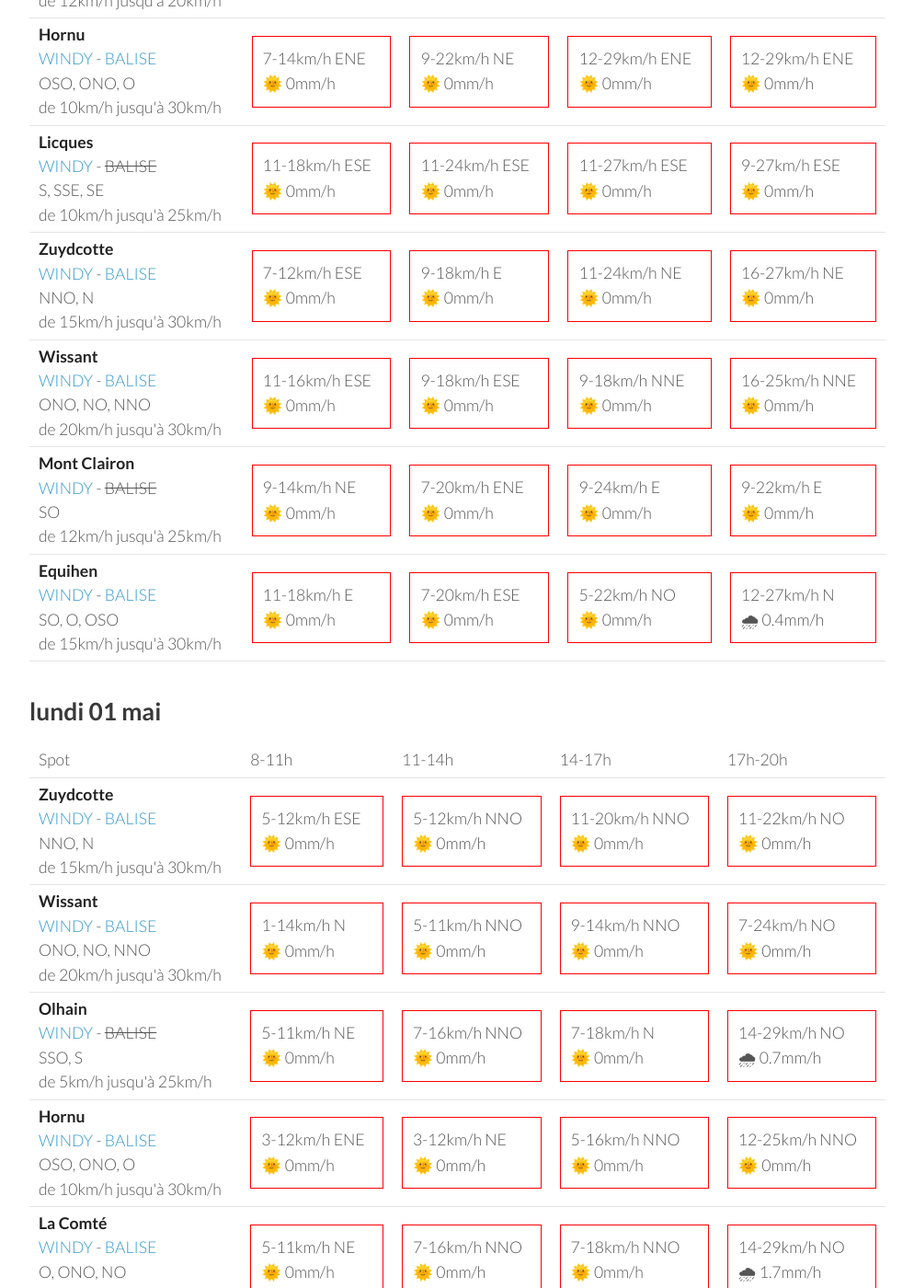
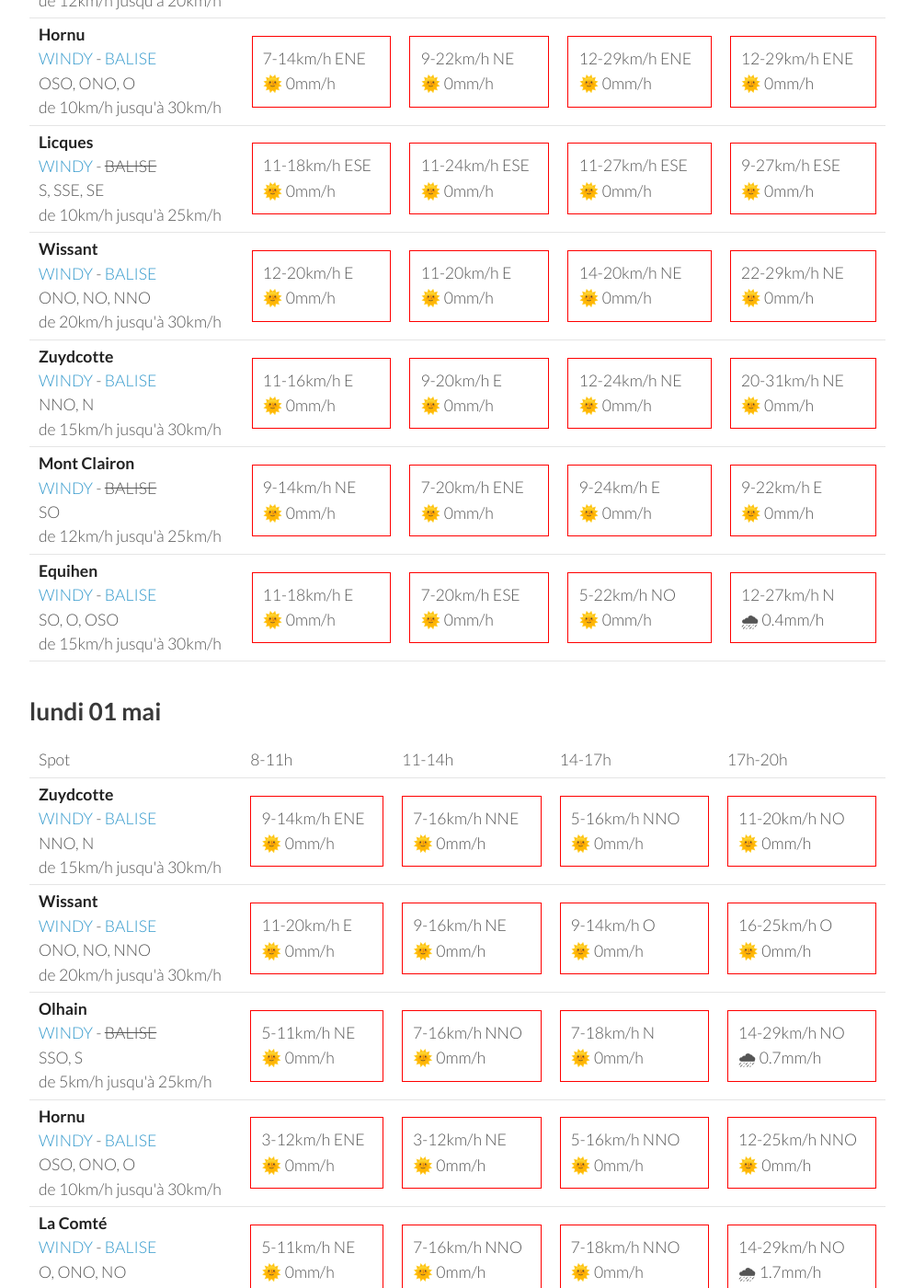
Before and after one commit to parapente-dans-le-nord/parapente-dans-le-nord.github.io, a Jekyll site: the page built from all.markdown, in a window 1280 px wide and 1400 px high, scrolled down 3747 px. Shown: the whole window at 92% size, without its empty margins (26-1020 px from the left). Built offline with Jekyll 4.4.1, drawn with Linux system fonts in a browser that asks for light colours; some of the changed text lies outside the part shown.

Commit message:
update index.markdown

```diff
--- a/all.markdown
+++ b/all.markdown
@@ -344,22 +344,22 @@ page mise à jour le vendredi 28 avril 10:03
 
     </tr>
 <tr>
-        <td><strong>Zuydcotte</strong><br><a href="https://windy.com/51.064/2.491?50.669,2.488,8,m:e4hagfk">WINDY</a> - <span class=""><a href="https://www.allosurf.net/meteo/live/dunkerque-station-meteo-lfak-8329.html">BALISE</a> </span><br> <span class="vent-favorable">NNO, N</span><br><span class="force-vent">de 15km/h jusqu'à 30km/h</span> </td>
+        <td><strong>Wissant</strong><br><a href="https://windy.com/50.885/1.653?50.488,1.653,8,m:e3XagdU">WINDY</a> - <span class=""><a href="https://balisemeteo.com/balise_histo.php?idBalise=159">BALISE</a> </span><br> <span class="vent-favorable">ONO, NO, NNO</span><br><span class="force-vent">de 20km/h jusqu'à 30km/h</span> </td>
 
-            <td><div class="not-flyable"><p>7-12km/h ESE</p><p>🌞 0mm/h</p></div></td>
-            <td><div class="not-flyable"><p>9-18km/h E</p><p>🌞 0mm/h</p></div></td>
-            <td><div class="not-flyable"><p>11-24km/h NE</p><p>🌞 0mm/h</p></div></td>
-            <td><div class="not-flyable"><p>16-27km/h NE</p><p>🌞 0mm/h</p></div></td>
+            <td><div class="not-flyable"><p>12-20km/h E</p><p>🌞 0mm/h</p></div></td>
+            <td><div class="not-flyable"><p>11-20km/h E</p><p>🌞 0mm/h</p></div></td>
+            <td><div class="not-flyable"><p>14-20km/h NE</p><p>🌞 0mm/h</p></div></td>
+            <td><div class="not-flyable"><p>22-29km/h NE</p><p>🌞 0mm/h</p></div></td>
 
 
     </tr>
 <tr>
-        <td><strong>Wissant</strong><br><a href="https://windy.com/50.885/1.653?50.488,1.653,8,m:e3XagdU">WINDY</a> - <span class=""><a href="https://balisemeteo.com/balise_histo.php?idBalise=159">BALISE</a> </span><br> <span class="vent-favorable">ONO, NO, NNO</span><br><span class="force-vent">de 20km/h jusqu'à 30km/h</span> </td>
+        <td><strong>Zuydcotte</strong><br><a href="https://windy.com/51.064/2.491?50.669,2.488,8,m:e4hagfk">WINDY</a> - <span class=""><a href="https://www.allosurf.net/meteo/live/dunkerque-station-meteo-lfak-8329.html">BALISE</a> </span><br> <span class="vent-favorable">NNO, N</span><br><span class="force-vent">de 15km/h jusqu'à 30km/h</span> </td>
 
-            <td><div class="not-flyable"><p>11-16km/h ESE</p><p>🌞 0mm/h</p></div></td>
-            <td><div class="not-flyable"><p>9-18km/h ESE</p><p>🌞 0mm/h</p></div></td>
-            <td><div class="not-flyable"><p>9-18km/h NNE</p><p>🌞 0mm/h</p></div></td>
-            <td><div class="not-flyable"><p>16-25km/h NNE</p><p>🌞 0mm/h</p></div></td>
+            <td><div class="not-flyable"><p>11-16km/h E</p><p>🌞 0mm/h</p></div></td>
+            <td><div class="not-flyable"><p>9-20km/h E</p><p>🌞 0mm/h</p></div></td>
+            <td><div class="not-flyable"><p>12-24km/h NE</p><p>🌞 0mm/h</p></div></td>
+            <td><div class="not-flyable"><p>20-31km/h NE</p><p>🌞 0mm/h</p></div></td>
 
 
     </tr>
@@ -402,20 +402,20 @@ page mise à jour le vendredi 28 avril 10:03
 <tr>
         <td><strong>Zuydcotte</strong><br><a href="https://windy.com/51.064/2.491?50.669,2.488,8,m:e4hagfk">WINDY</a> - <span class=""><a href="https://www.allosurf.net/meteo/live/dunkerque-station-meteo-lfak-8329.html">BALISE</a> </span><br> <span class="vent-favorable">NNO, N</span><br><span class="force-vent">de 15km/h jusqu'à 30km/h</span> </td>
 
-            <td><div class="not-flyable"><p>5-12km/h ESE</p><p>🌞 0mm/h</p></div></td>
-            <td><div class="not-flyable"><p>5-12km/h NNO</p><p>🌞 0mm/h</p></div></td>
-            <td><div class="not-flyable"><p>11-20km/h NNO</p><p>🌞 0mm/h</p></div></td>
-            <td><div class="not-flyable"><p>11-22km/h NO</p><p>🌞 0mm/h</p></div></td>
+            <td><div class="not-flyable"><p>9-14km/h ENE</p><p>🌞 0mm/h</p></div></td>
+            <td><div class="not-flyable"><p>7-16km/h NNE</p><p>🌞 0mm/h</p></div></td>
+            <td><div class="not-flyable"><p>5-16km/h NNO</p><p>🌞 0mm/h</p></div></td>
+            <td><div class="not-flyable"><p>11-20km/h NO</p><p>🌞 0mm/h</p></div></td>
 
 
     </tr>
 <tr>
         <td><strong>Wissant</strong><br><a href="https://windy.com/50.885/1.653?50.488,1.653,8,m:e3XagdU">WINDY</a> - <span class=""><a href="https://balisemeteo.com/balise_histo.php?idBalise=159">BALISE</a> </span><br> <span class="vent-favorable">ONO, NO, NNO</span><br><span class="force-vent">de 20km/h jusqu'à 30km/h</span> </td>
 
-            <td><div class="not-flyable"><p>1-14km/h N</p><p>🌞 0mm/h</p></div></td>
-            <td><div class="not-flyable"><p>5-11km/h NNO</p><p>🌞 0mm/h</p></div></td>
-            <td><div class="not-flyable"><p>9-14km/h NNO</p><p>🌞 0mm/h</p></div></td>
-            <td><div class="not-flyable"><p>7-24km/h NO</p><p>🌞 0mm/h</p></div></td>
+            <td><div class="not-flyable"><p>11-20km/h E</p><p>🌞 0mm/h</p></div></td>
+            <td><div class="not-flyable"><p>9-16km/h NE</p><p>🌞 0mm/h</p></div></td>
+            <td><div class="not-flyable"><p>9-14km/h O</p><p>🌞 0mm/h</p></div></td>
+            <td><div class="not-flyable"><p>16-25km/h O</p><p>🌞 0mm/h</p></div></td>
 
 
     </tr>
@@ -538,10 +538,10 @@ page mise à jour le vendredi 28 avril 10:03
 <tr>
         <td><strong>Zuydcotte</strong><br><a href="https://windy.com/51.064/2.491?50.669,2.488,8,m:e4hagfk">WINDY</a> - <span class=""><a href="https://www.allosurf.net/meteo/live/dunkerque-station-meteo-lfak-8329.html">BALISE</a> </span><br> <span class="vent-favorable">NNO, N</span><br><span class="force-vent">de 15km/h jusqu'à 30km/h</span> </td>
 
-            <td><div class="not-flyable"><p>14-24km/h NO</p><p>🌞 0mm/h</p></div></td>
-            <td><div class="not-flyable"><p>12-27km/h N</p><p>🌞 0mm/h</p></div></td>
-            <td><div class="not-flyable"><p>22-40km/h NNE</p><p>🌞 0mm/h</p></div></td>
-            <td><div class="not-flyable"><p>24-40km/h NNE</p><p>🌞 0mm/h</p></div></td>
+            <td><div class="not-flyable"><p>22-35km/h N</p><p>🌞 0mm/h</p></div></td>
+            <td><div class="not-flyable"><p>20-40km/h NNE</p><p>🌞 0mm/h</p></div></td>
+            <td><div class="not-flyable"><p>18-35km/h NNE</p><p>🌞 0mm/h</p></div></td>
+            <td><div class="not-flyable"><p>18-35km/h NNE</p><p>🌞 0mm/h</p></div></td>
 
 
     </tr>
@@ -608,10 +608,10 @@ page mise à jour le vendredi 28 avril 10:03
 <tr>
         <td><strong>Wissant</strong><br><a href="https://windy.com/50.885/1.653?50.488,1.653,8,m:e3XagdU">WINDY</a> - <span class=""><a href="https://balisemeteo.com/balise_histo.php?idBalise=159">BALISE</a> </span><br> <span class="vent-favorable">ONO, NO, NNO</span><br><span class="force-vent">de 20km/h jusqu'à 30km/h</span> </td>
 
-            <td><div class="not-flyable"><p>12-22km/h NNO</p><p>🌞 0mm/h</p></div></td>
-            <td><div class="not-flyable"><p>22-33km/h N</p><p>🌞 0mm/h</p></div></td>
+            <td><div class="not-flyable"><p>24-33km/h NNE</p><p>🌞 0mm/h</p></div></td>
             <td><div class="not-flyable"><p>24-35km/h NNE</p><p>🌞 0mm/h</p></div></td>
-            <td><div class="not-flyable"><p>24-37km/h NE</p><p>🌞 0mm/h</p></div></td>
+            <td><div class="not-flyable"><p>20-35km/h NNE</p><p>🌞 0mm/h</p></div></td>
+            <td><div class="not-flyable"><p>20-31km/h NE</p><p>🌞 0mm/h</p></div></td>
 
 
     </tr>
@@ -672,16 +672,6 @@ page mise à jour le vendredi 28 avril 10:03
 
     </tr>
 <tr>
-        <td><strong>Zuydcotte</strong><br><a href="https://windy.com/51.064/2.491?50.669,2.488,8,m:e4hagfk">WINDY</a> - <span class=""><a href="https://www.allosurf.net/meteo/live/dunkerque-station-meteo-lfak-8329.html">BALISE</a> </span><br> <span class="vent-favorable">NNO, N</span><br><span class="force-vent">de 15km/h jusqu'à 30km/h</span> </td>
-
-            <td><div class="not-flyable"><p>9-14km/h E</p><p>🌞 0mm/h</p></div></td>
-            <td><div class="not-flyable"><p>11-24km/h ENE</p><p>🌞 0mm/h</p></div></td>
-            <td><div class="not-flyable"><p>16-29km/h NE</p><p>🌞 0mm/h</p></div></td>
-            <td><div class="not-flyable"><p>22-37km/h NE</p><p>🌞 0mm/h</p></div></td>
-
-
-    </tr>
-<tr>
         <td><strong>Hornu</strong><br><a href="https://windy.com/50.424/3.819?50.024,3.818,8,m:e3daghw">WINDY</a> - <span class=""><a href="https://balisemeteo.com/balise_histo.php?idBalise=5040">BALISE</a> </span><br> <span class="vent-favorable">OSO, ONO, O</span><br><span class="force-vent">de 10km/h jusqu'à 30km/h</span> </td>
 
             <td><div class="not-flyable"><p>9-18km/h ENE</p><p>🌞 0mm/h</p></div></td>
@@ -708,16 +698,6 @@ page mise à jour le vendredi 28 avril 10:03
             <td><div class="not-flyable"><p>16-24km/h NE</p><p>🌞 0mm/h</p></div></td>
             <td><div class="not-flyable"><p>22-29km/h NE</p><p>🌞 0mm/h</p></div></td>
             <td><div class="not-flyable"><p>27-37km/h NE</p><p>🌞 0mm/h</p></div></td>
-
-
-    </tr>
-<tr>
-        <td><strong>Wissant</strong><br><a href="https://windy.com/50.885/1.653?50.488,1.653,8,m:e3XagdU">WINDY</a> - <span class=""><a href="https://balisemeteo.com/balise_histo.php?idBalise=159">BALISE</a> </span><br> <span class="vent-favorable">ONO, NO, NNO</span><br><span class="force-vent">de 20km/h jusqu'à 30km/h</span> </td>
-
-            <td><div class="not-flyable"><p>11-16km/h E</p><p>🌞 0mm/h</p></div></td>
-            <td><div class="not-flyable"><p>16-25km/h NE</p><p>🌞 0mm/h</p></div></td>
-            <td><div class="not-flyable"><p>22-31km/h NE</p><p>🌞 0mm/h</p></div></td>
-            <td><div class="not-flyable"><p>27-40km/h NE</p><p>🌞 0mm/h</p></div></td>
 
 
     </tr>
--- a/index.markdown
+++ b/index.markdown
@@ -7,7 +7,7 @@ title:  "Ou ça vole"
 {: .links}
 
 # Prevision Windy, modèle Arome
-page mise à jour le vendredi 28 avril 10:03
+page mise à jour le vendredi 28 avril 13:03
 
 
 
```
Also changed, not shown: other parts of all.markdown (+1 -1 lines).
